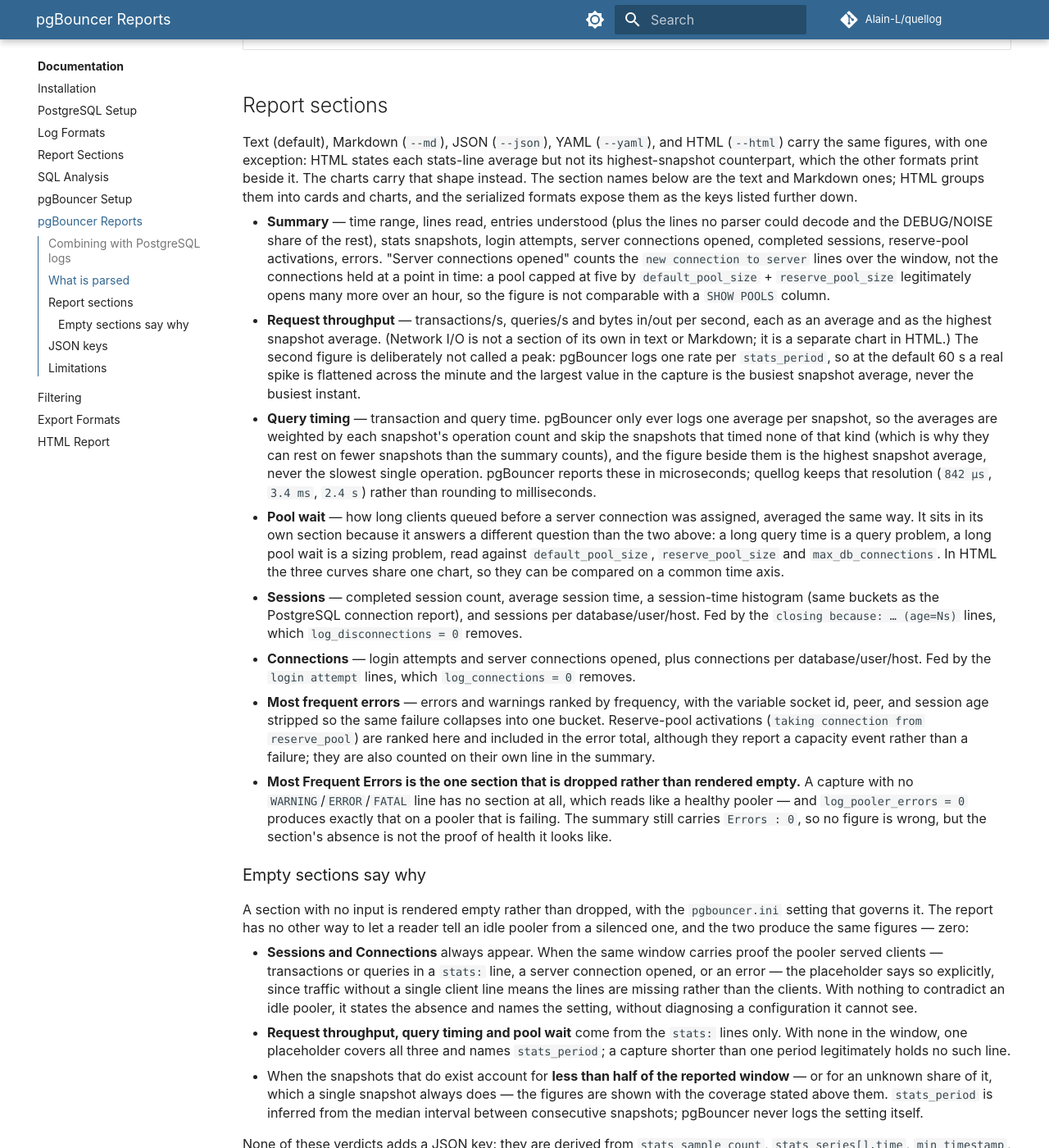
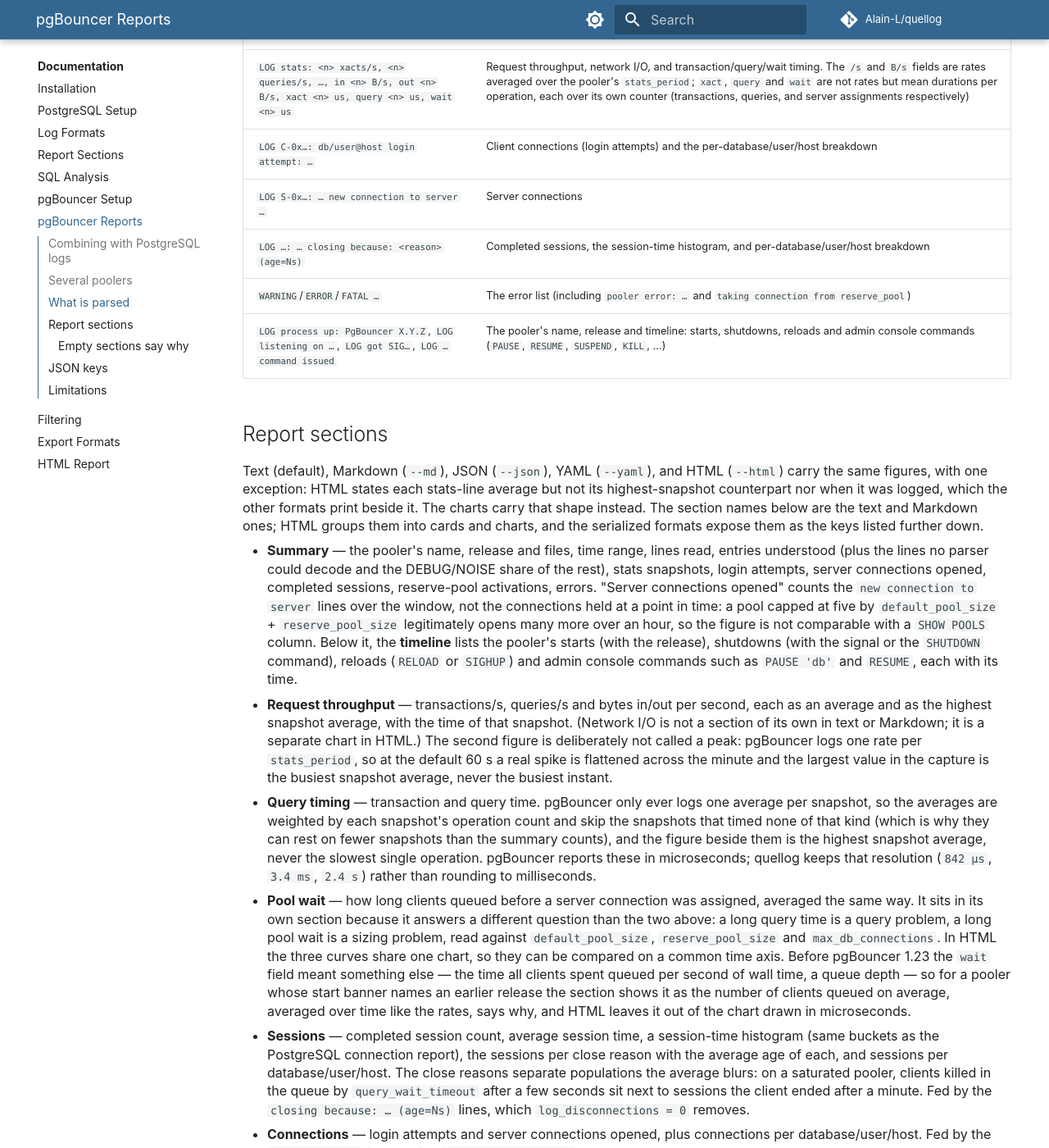
Before and after one commit to Alain-L/quellog, an MkDocs documentation site: the page built from docs/pgbouncer.md, in a window 1280 px wide and 1400 px high, scrolled down 1398 px. Shown: the whole window at 82% size. Built offline with MkDocs 1.6.1 and Material for MkDocs 9.7.7, drawn with Linux system fonts in a browser that asks for light colours; comment, search, counter and statistics services are not loaded; some of the changed text lies outside the part shown.

Commit message:
docs(pgbouncer): describe the per-pooler reports and their history
The pooler pages now say how files are grouped into poolers, what the timeline, the close reasons and the dated errors show, how a pre-1.23 wait is read, and the list shape of the pgbouncer key; the limitation that told the reader to check the release by hand is gone, replaced by the one the grouping rule carries. The changelog entry is rewritten around what a reader gets rather than how the cycle got there.

````diff
--- a/docs/pgbouncer.md
+++ b/docs/pgbouncer.md
@@ -25,7 +25,17 @@ quellog /var/log/postgresql/*.log /var/log/pgbouncer/pgbouncer.log
 quellog /var/log/postgresql/*.log /var/log/pgbouncer/pgbouncer.log --html -o report.html
 ```
 
-In text and Markdown the pgBouncer report is appended after the PostgreSQL one; in JSON it is a top-level `pgbouncer` key; in HTML it is a section in the same report, sharing the report's chrome and theme. (`--split` is PostgreSQL-only and is rejected when pgBouncer files are present.)
+In text and Markdown the pgBouncer report is appended after the PostgreSQL one; in JSON it is a top-level `pgbouncer` list; in HTML it is a section in the same report, sharing the report's chrome and theme. (`--split` is PostgreSQL-only and is rejected when pgBouncer files are present.)
+
+## Several poolers
+
+Every pooler gets a report of its own: the figures of two poolers are never added or averaged together. quellog groups the pooler files it is given into poolers:
+
+- files that follow each other in time and share a PID are one pooler whose log was rotated;
+- files that follow each other in time and share a listen address are one pooler restarted into a new file;
+- files whose records overlap in time are always two poolers, even on the same address: that is two hosts, or two containers each with its own log.
+
+A pooler is named after its first listen address (`listening on …` at startup), or after its first file when the log holds no such line. Two poolers with the same name get their files appended to it. The text and Markdown reports repeat their sections once per pooler, titled with its name; HTML shows one pgBouncer section per pooler.
 
 ## What is parsed
 
@@ -37,19 +47,20 @@ pgBouncer log lines are single-line records with a `timestamp [PID] SEVERITY` pr
 | `LOG C-0x…: db/user@host login attempt: …` | Client connections (login attempts) and the per-database/user/host breakdown |
 | `LOG S-0x…: … new connection to server …` | Server connections |
 | `LOG …: … closing because: <reason> (age=Ns)` | Completed sessions, the session-time histogram, and per-database/user/host breakdown |
-| `WARNING`/`ERROR`/`FATAL …` | The ranked error list (including `pooler error: …` and `taking connection from reserve_pool`) |
+| `WARNING`/`ERROR`/`FATAL …` | The error list (including `pooler error: …` and `taking connection from reserve_pool`) |
+| `LOG process up: PgBouncer X.Y.Z`, `LOG listening on …`, `LOG got SIG…`, `LOG … command issued` | The pooler's name, release and timeline: starts, shutdowns, reloads and admin console commands (`PAUSE`, `RESUME`, `SUSPEND`, `KILL`, …) |
 
 ## Report sections
 
-Text (default), Markdown (`--md`), JSON (`--json`), YAML (`--yaml`), and HTML (`--html`) carry the same figures, with one exception: HTML states each stats-line average but not its highest-snapshot counterpart, which the other formats print beside it. The charts carry that shape instead. The section names below are the text and Markdown ones; HTML groups them into cards and charts, and the serialized formats expose them as the keys listed further down.
+Text (default), Markdown (`--md`), JSON (`--json`), YAML (`--yaml`), and HTML (`--html`) carry the same figures, with one exception: HTML states each stats-line average but not its highest-snapshot counterpart nor when it was logged, which the other formats print beside it. The charts carry that shape instead. The section names below are the text and Markdown ones; HTML groups them into cards and charts, and the serialized formats expose them as the keys listed further down.
 
-- **Summary** — time range, lines read, entries understood (plus the lines no parser could decode and the DEBUG/NOISE share of the rest), stats snapshots, login attempts, server connections opened, completed sessions, reserve-pool activations, errors. "Server connections opened" counts the `new connection to server` lines over the window, not the connections held at a point in time: a pool capped at five by `default_pool_size` + `reserve_pool_size` legitimately opens many more over an hour, so the figure is not comparable with a `SHOW POOLS` column.
-- **Request throughput** — transactions/s, queries/s and bytes in/out per second, each as an average and as the highest snapshot average. (Network I/O is not a section of its own in text or Markdown; it is a separate chart in HTML.) The second figure is deliberately not called a peak: pgBouncer logs one rate per `stats_period`, so at the default 60 s a real spike is flattened across the minute and the largest value in the capture is the busiest snapshot average, never the busiest instant.
+- **Summary** — the pooler's name, release and files, time range, lines read, entries understood (plus the lines no parser could decode and the DEBUG/NOISE share of the rest), stats snapshots, login attempts, server connections opened, completed sessions, reserve-pool activations, errors. "Server connections opened" counts the `new connection to server` lines over the window, not the connections held at a point in time: a pool capped at five by `default_pool_size` + `reserve_pool_size` legitimately opens many more over an hour, so the figure is not comparable with a `SHOW POOLS` column. Below it, the **timeline** lists the pooler's starts (with the release), shutdowns (with the signal or the `SHUTDOWN` command), reloads (`RELOAD` or `SIGHUP`) and admin console commands such as `PAUSE 'db'` and `RESUME`, each with its time.
+- **Request throughput** — transactions/s, queries/s and bytes in/out per second, each as an average and as the highest snapshot average, with the time of that snapshot. (Network I/O is not a section of its own in text or Markdown; it is a separate chart in HTML.) The second figure is deliberately not called a peak: pgBouncer logs one rate per `stats_period`, so at the default 60 s a real spike is flattened across the minute and the largest value in the capture is the busiest snapshot average, never the busiest instant.
 - **Query timing** — transaction and query time. pgBouncer only ever logs one average per snapshot, so the averages are weighted by each snapshot's operation count and skip the snapshots that timed none of that kind (which is why they can rest on fewer snapshots than the summary counts), and the figure beside them is the highest snapshot average, never the slowest single operation. pgBouncer reports these in microseconds; quellog keeps that resolution (`842 µs`, `3.4 ms`, `2.4 s`) rather than rounding to milliseconds.
-- **Pool wait** — how long clients queued before a server connection was assigned, averaged the same way. It sits in its own section because it answers a different question than the two above: a long query time is a query problem, a long pool wait is a sizing problem, read against `default_pool_size`, `reserve_pool_size` and `max_db_connections`. In HTML the three curves share one chart, so they can be compared on a common time axis.
-- **Sessions** — completed session count, average session time, a session-time histogram (same buckets as the PostgreSQL connection report), and sessions per database/user/host. Fed by the `closing because: … (age=Ns)` lines, which `log_disconnections = 0` removes.
+- **Pool wait** — how long clients queued before a server connection was assigned, averaged the same way. It sits in its own section because it answers a different question than the two above: a long query time is a query problem, a long pool wait is a sizing problem, read against `default_pool_size`, `reserve_pool_size` and `max_db_connections`. In HTML the three curves share one chart, so they can be compared on a common time axis. Before pgBouncer 1.23 the `wait` field meant something else — the time all clients spent queued per second of wall time, a queue depth — so for a pooler whose start banner names an earlier release the section shows it as the number of clients queued on average, averaged over time like the rates, says why, and HTML leaves it out of the chart drawn in microseconds.
+- **Sessions** — completed session count, average session time, a session-time histogram (same buckets as the PostgreSQL connection report), the sessions per close reason with the average age of each, and sessions per database/user/host. The close reasons separate populations the average blurs: on a saturated pooler, clients killed in the queue by `query_wait_timeout` after a few seconds sit next to sessions the client ended after a minute. Fed by the `closing because: … (age=Ns)` lines, which `log_disconnections = 0` removes.
 - **Connections** — login attempts and server connections opened, plus connections per database/user/host. Fed by the `login attempt` lines, which `log_connections = 0` removes.
-- **Most frequent errors** — errors and warnings ranked by frequency, with the variable socket id, peer, and session age stripped so the same failure collapses into one bucket. Reserve-pool activations (`taking connection from reserve_pool`) are ranked here and included in the error total, although they report a capacity event rather than a failure; they are also counted on their own line in the summary.
+- **Most frequent errors** — errors and warnings ranked by frequency, each with its first and last occurrence, with the variable socket id, peer, and session age stripped so the same failure collapses into one bucket. The list is not cut at 80% of the total, as the breakdowns are: the rare error is often the one worth reading, and up to twenty are shown. Reserve-pool activations (`taking connection from reserve_pool`) are ranked here and included in the error total, although they report a capacity event rather than a failure; they are also counted on their own line in the summary.
 - **Most Frequent Errors is the one section that is dropped rather than rendered empty.** A capture with no `WARNING`/`ERROR`/`FATAL` line has no section at all, which reads like a healthy pooler — and `log_pooler_errors = 0` produces exactly that on a pooler that is failing. The summary still carries `Errors : 0`, so no figure is wrong, but the section's absence is not the proof of health it looks like.
 
 ### Empty sections say why
@@ -62,23 +73,27 @@ A section with no input is rendered empty rather than dropped, with the `pgbounc
 
 None of these verdicts adds a JSON key: they are derived from `stats_sample_count`, `stats_series[].time`, `min_timestamp`, `max_timestamp`, `login_attempts`, `sessions`, `max_queries_per_sec`, `max_xacts_per_sec`, `server_connections` and `total_errors`, all of which the document already carries.
 
-The ranked breakdowns (sessions and connections per database/user/host, and the error list) show their ten heaviest rows and then state the rest as `… and N more`, the same form the PostgreSQL report uses for its own capped tables. On a pooler fronting many tenants that line is the difference between a head and a total: ten rows out of thousands can sum to a few percent, and the section title names the dimension, not the cut.
+The ranked breakdowns (sessions and connections per database/user/host) show their ten heaviest rows and then state the rest as `… and N more`, the same form the PostgreSQL report uses for its own capped tables. On a pooler fronting many tenants that line is the difference between a head and a total: ten rows out of thousands can sum to a few percent, and the section title names the dimension, not the cut.
 
 The HTML report adds three interactive time-series charts (throughput, network I/O, timing) drawn from the `stats:` snapshots.
 
 ## JSON keys
 
-The keys below are those of a pgBouncer-only run, where `--json` and `--yaml` emit a flat object. When the same invocation also holds PostgreSQL files, the document is the PostgreSQL one and these keys sit nested under a top-level `pgbouncer` key instead. Notable keys:
+`--json` and `--yaml` carry the poolers as a list under a top-level `pgbouncer` key, one entry per pooler. A pgBouncer-only run emits that key alone; a run that also holds PostgreSQL files adds it to the PostgreSQL document. Each entry holds:
 
+- `name`, `files`, `listen`, `version` — who the pooler is (see [Several poolers](#several-poolers))
+- `events` — its timeline, each `{timestamp, kind, detail}`; `kind` is `start`, `shutdown`, `reload`, or the lowercased console command (`pause`, `resume`, …)
 - `min_timestamp`, `max_timestamp` — the first and last record kept, after any time filter
 - `lines_read`, `lines`, `lines_unrecognized`, `debug_lines` — lines scanned, entries understood, lines no parser could decode, and how many entries are DEBUG/NOISE
 - `stats_sample_count`, `avg_xacts_per_sec`, `max_xacts_per_sec`, `avg_queries_per_sec`, `max_queries_per_sec` — every `max_*` rate is the highest snapshot average, not an instantaneous peak
 - `avg_in_bytes_per_sec`, `max_in_bytes_per_sec`, `avg_out_bytes_per_sec`, `max_out_bytes_per_sec`
-- `avg_xact_us`, `max_xact_us`, `avg_query_us`, `max_query_us`, `avg_wait_us`, `max_wait_us`
+- `avg_xact_us`, `max_xact_us`, `avg_query_us`, `max_query_us`, `avg_wait_us`, `max_wait_us` — before pgBouncer 1.23, `avg_wait_us` and `max_wait_us` are microseconds of queueing per second (see Pool wait above)
+- `max_xacts_per_sec_timestamp`, `max_queries_per_sec_timestamp`, `max_in_bytes_per_sec_timestamp`, `max_out_bytes_per_sec_timestamp`, `max_xact_us_timestamp`, `max_query_us_timestamp`, `max_wait_us_timestamp` — when each maximum was logged, omitted when there is none
 - `login_attempts`, `server_connections` (connections **opened** to the servers, not held), `sessions`, `total_session_seconds`, `session_distribution`
+- `session_reasons` — `{reason, count, total_seconds}` per close reason
 - `connections_per_database`, `connections_per_user`, `connections_per_host`
 - `sessions_per_database`, `sessions_per_user`, `sessions_per_host`
-- `reserve_pool_activations`, `errors`, `total_errors`
+- `reserve_pool_activations`, `total_errors`, and `errors` — `{message, count, first, last}` per distinct error
 - `stats_series` — the full per-snapshot time series, ordered by time (used to draw the HTML charts)
 
 ## Limitations
@@ -87,8 +102,8 @@ The keys below are those of a pgBouncer-only run, where `--json` and `--yaml` em
 - The browser demo does not read pgBouncer logs. Its WebAssembly build carries the PostgreSQL parsers only, so a pooler log dropped on the page is recognized and refused with a message rather than parsed as a server log; the command-line tool reads it normally.
 - `syslog = 1` captures are not detected (see above).
 - A log read from standard input is not detected as a pooler log (see above).
+- **Grouping files into poolers rests on the log alone.** Two poolers on the same address whose logs do not overlap in time — two hosts' captures from different days — are read as one pooler restarted, and a restart into a new file on another address as two poolers. Pass one pooler's files at a time when that matters.
 - **An archive holding both a PostgreSQL log and a pooler log is not split.** The format of an archive is resolved from its first readable member, while each member is parsed on its own, so the two disagree: one of the two reports is produced and the other file's entries are folded into it. The summary shows the seam — more entries than lines read — but nothing warns you. Pass the logs as separate files, or as separate archives; a directory holding both works correctly.
-- **`wait` means something different before pgBouncer 1.23.** Up to 1.22 the pooler logged accumulated client wait per second of wall time — a queue depth, not a duration. From 1.23 it logs a mean per server assignment, which is what this report labels and formats. quellog does not read the version, so on a capture from 1.22 or earlier the pool-wait figure is a queue depth shown as a time, and the error grows with the arrival rate. Check `process up: PgBouncer X.Y.Z` in your log before reading that section.
 - **Session ages are whole seconds.** pgBouncer writes `(age=Ns)` with no fraction, so a pooler whose sessions all close in under a second reports `Average session time: 0s` — that is the log's resolution, not a missing measurement.
 - **`(nodb)` is not a database.** It is pgBouncer's placeholder for a client that has not been bound to a pool yet, and it appears in the session breakdowns because a `closing because:` line carries no `db=` field to correct it. The connection breakdowns read that field and name the database the client actually asked for, so the two tables can disagree on a rejected login.
 - The pool-wait mean is weighted by queries per second, because the counter pgBouncer averages it over — server assignments — is absent from the log line. That matches `pool_mode = statement`; under `session` or `transaction` pooling it is an approximation.
````
Also changed, not shown: CHANGELOG.md (+1 -1 lines), docs/web-data-contract.md (+14 -7 lines).
